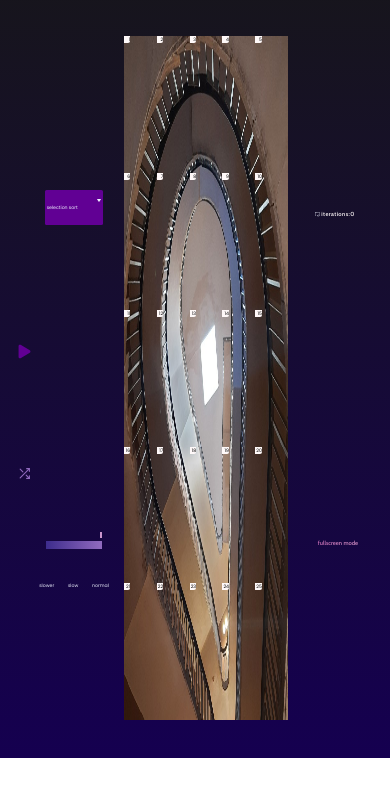
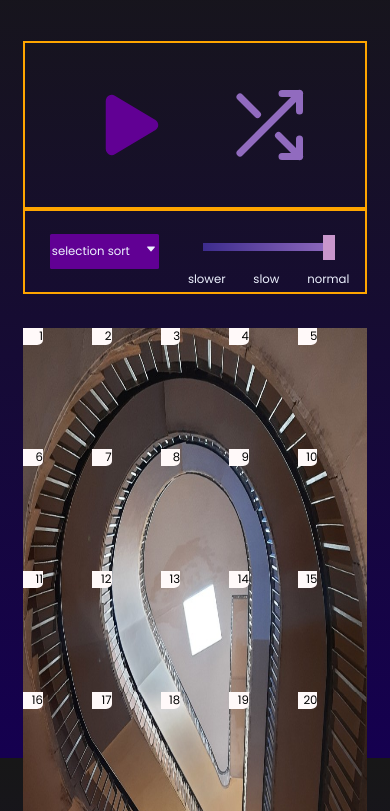
Before and after one commit to sawmill811/sorting-visualiser, a plain HTML site: page index.html in a window 390 px wide. Shown: the part 86-897 px from the top of the page. Before the commit the page ends 844 px from the top, so only its background shows below. Drawn offline with nearby package versions, Linux system fonts and the light colour scheme; a web font is replaced by a local one.

Commit message:
added mobile view, fixed small issues

```diff
--- a/script.js
+++ b/script.js
@@ -1,3 +1,15 @@
+
+var itrs = document.getElementById("itrs");
+var range = document.getElementById("speed-selector");
+var startBtn = document.getElementById("start-btn");
+var startText = document.getElementById("start-text");
+var stopBtn = document.getElementById("stop-btn");
+var sortSelector = document.getElementById("sortAlgo");
+var shufBtn = document.getElementsByClassName("shuffle-btn")[0];
+var shufText = document.getElementById("shuffle-text");
+
+
+
 // fullscreen stuff
 
 document.getElementById("text").addEventListener("click", () => {
@@ -57,6 +69,10 @@ window.onload = loadImages();
 function loadImages(){
     let loading = document.getElementsByClassName("loading")[0];
     loading.style.opacity = 1;
+    startBtn.style.display = "none";
+    startText.style.display = "none";
+    shufBtn.style.display = "none";
+    shufText.style.display = "none";
     var imgArray = [];
     for(let i=1;i<=25;i++) {
         let imgObj = new Image();
@@ -64,6 +80,10 @@ function loadImages(){
         imgArray.push(imgObj);
     }
     imgArray[24].onload = function(){
+        startBtn.style.display = "block";
+        startText.style.display = "block";
+        shufBtn.style.display = "block";
+        shufText.style.display = "block";
         for(let i=1;i<=5;i++){
             let currRow = document.getElementsByClassName("row-"+i)[0];
             currRow.style.opacity = 1;
@@ -71,6 +91,8 @@ function loadImages(){
         loading.style.opacity = 0;
         placeImage(imgArray);
     };
+
+
 }
 
 function placeImage(imgArray){
@@ -95,6 +117,7 @@ var myArray = [1,2,3,4,5,6,7,8,9,10,11,12,13,14,15,16,17,18,19,20,21,22,23,24,25
 
 function shuffleArray() {
     "use strict";
+    stopSort();
     let array = [...myArray];
     // console.log("hey");
     let current = array.length;
@@ -131,12 +154,6 @@ function shuffleArray() {
 
 // border colour options: 0C1E7F, 7900FF, 9145B6, B000B9, 3D2C8D
 
-var itrs = document.getElementById("itrs");
-var range = document.getElementById("speed-selector");
-var startBtn = document.getElementById("start-btn");
-var startText = document.getElementById("start-text");
-var stopBtn = document.getElementById("stop-btn");
-var sortSelector = document.getElementById("sortAlgo");
 
 var delay = 200;
 var stop = false;
--- a/style.css
+++ b/style.css
@@ -54,17 +54,49 @@ a {
     position: absolute;
 }
 
+@media (orientation: portrait) {
+    .navbar {
+        flex-direction: column;
+        /* padding: 2em; */
+    }
+
+    .navbar .homepage {
+        max-width: 100vw;
+        font-size: min(max(5vw,1.8vh), 4vh);
+
+    }
+
+    .navbar #about {
+        margin: 2vh;
+        top: 5vh;
+        right: auto;
+        font-size: min(max(0.6em, 5vw), 2.5vh);
+        /* margin-bottom: 4vh; */
+
+    }
+}
+
 /* content panel */
 
 .panel {
     position: relative;
     height: 90vh;
     display: flex;
+    flex-direction: row;
     justify-content: space-evenly;
     padding: 0 3%;
     user-select: none;
     /* align-items: center; */
     /* border: 4px solid red; */
+}
+@media (orientation: portrait) {
+    .panel {
+        flex-direction: column;
+        height: fit-content;
+        align-items: center;
+        justify-content: space-evenly;
+        padding: 5vh 1vw;
+    }
 }
 
 /* start button panel */
@@ -79,8 +111,19 @@ a {
     align-items: center;
     font-family: "Poppins", sans-serif;
     color: #EEF2FF;
-    /* border: 2px solid orange; */
+    border: 2px solid orange;
     /* background: rgba(234,245,254,0.2); */
+}
+
+@media (orientation: portrait) {
+
+    .panel-start {
+        width: 90%;
+        height: 20vh;
+        flex-direction: row;
+        align-items: centre;
+        justify-content: space-evenly;
+    }
 }
 
 .start-container {
@@ -142,6 +185,28 @@ a {
     opacity: 0.5;
 }
 
+@media (orientation: portrait) {
+
+    .start-btn {
+        width: 80%;
+        min-width: 10vh;
+
+    }
+    .start-container {
+        height: 90%;
+        max-width: 20vw;
+    }
+
+    .start-container:hover::before {
+        filter: blur(min(max(2em,3vh),4vh));
+        opacity: 0.7;
+    }
+
+    #start-text {
+        font-size: min(max(0.6em, 5vw), 2.5vh);
+    }
+}
+
 .shuffle {
     position: relative;
     width: 70%;
@@ -195,6 +260,30 @@ a {
 .shuffle:hover #shuffle-text {
     opacity: 1;
 }
+
+@media (orientation: portrait) {
+    .shuffle {
+        height: 90%;
+        max-width: 15vw;
+    }
+
+    .shuffle-btn {
+        width: 80%;
+        min-width: 10vh;
+    }
+
+    .shuffle:hover::before {
+        filter: blur(min(max(2em,3vh),4vh));
+        opacity: 0.5;
+    }
+
+    #shuffle-text {
+        bottom: -5%;
+
+        font-size: min(max(0.6em, 5vw), 2.5vh);
+    }
+}
+
 /* sorting algo and speed panel */
 
 .panel-L{
@@ -205,7 +294,16 @@ a {
     flex-direction: column;
     justify-content: space-evenly;
     /* background: rgba(234,245,254,0.2); */
-    /* border: 2px solid orange; */
+    border: 2px solid orange;
+}
+
+@media (orientation: portrait) {
+    .panel-L {
+        width: 90%;
+        height: 10vh;
+        flex-direction: row;
+        /* top: 10vh; */
+    }
 }
 
 .panel-L1, .panel-L2 {
@@ -221,6 +319,13 @@ a {
     /* border: 4px solid lightblue; */
 }
 
+@media (orientation: portrait) {
+    .panel-L1 {
+        height: 100%;
+        width: 40%;
+    }
+}
+
 .sort-algo {
     position: relative;
     width: min(max(10em, 10vw), 80%);
@@ -228,6 +333,7 @@ a {
     max-height: 7vh;
     /* border: 2px solid green; */
 }
+
 
 select {
     width: 100%;
@@ -251,6 +357,14 @@ select {
     top:0;
     left:0;
     /* border-radius: 5em; */
+}
+
+
+@media (orientation: portrait) {
+    select {
+        font-size: min(max(1.2vh,0.9rem), 3vw);
+
+    }
 }
 
 /*
@@ -294,6 +408,14 @@ option {
 
 }
 
+@media (orientation: portrait) {
+    #custom-down-arrow {
+        height: 100%;
+        width: min(max(1.2rem, 1vh), 3vw);
+        top: 25%;
+    }
+}
+
 .sort-algo:hover #custom-down-arrow{
     transform: scale(1.2);
     /* top: 20%; */
@@ -305,6 +427,16 @@ option {
     padding: min(max(2em, 2vw), 3vw);
     /* margin: 2em; */
     /* border: 2px solid violet; */
+}
+
+@media (orientation: portrait) {
+    .panel-L2 {
+        height: 100%;
+        width: 50%;
+        padding: min(max(2em, 2vh), 3vw);
+
+    }
+
 }
 
 .speed {
@@ -320,6 +452,12 @@ option {
     height: 1%;
     max-height: 1vh;
     max-width: 14.5vw;
+}
+
+@media (orientation: portrait) {
+    #speed-selector {
+        max-width: 50vw;
+    }
 }
 
 
@@ -370,6 +508,15 @@ input[type=range]::-webkit-slider-thumb {
     background: #C996CC;
     margin-top: -1vh;
 }
+
+@media (orientation: portrait) {
+    input[type=range]::-webkit-slider-thumb {
+        width: 1.2em;
+        height: 2em;
+        max-height: 3vh;max-width: 1.4vh;
+        min-height: 1.2vh; min-width: 0.525vh;
+    }
+}
 /* input[type=range]:hover::-webkit-slider-runnable-track {
     background: #1C0C5B;
 } */
@@ -386,6 +533,15 @@ input[type=range]::-webkit-slider-thumb {
     bottom: 35%;
 }
 
+@media (orientation: portrait) {
+    .speed-labels {
+        width: min(95%, 50vw);
+        font-size: min(max(1.2vh,0.9rem), 3vw);
+        bottom: 5%;
+
+    }
+}
+
 /* image panel */
 
 .panel-M {
@@ -398,6 +554,13 @@ input[type=range]::-webkit-slider-thumb {
     justify-content: center;
     /* background: rgba(234,245,254,0.2); */
     transition: opacity 0.1s ease;
+}
+
+@media (orientation: portrait) {
+    .panel-M {
+        width: 100%;
+        height: 80vh;
+    }
 }
 
 .loading {
@@ -431,13 +594,6 @@ div[id|=col] {
     /* border-top-left-radius: 12%; */
 }
 
-div[id|=col] .sortImage {
-    border: 2px solid yellow;
-    width: 100%;
-    height: 100%;
-    position: absolute;
-}
-
 div[id|=col] #num{
     font-family: "Poppins", sans-serif;
     font-size: min(max(0.8vw,0.9rem), 1.2vw);
@@ -454,6 +610,16 @@ div[id|=col] #num{
     border-bottom-right-radius: 30%;
     /* border-top-left-radius: 30%; */
 }
+
+@media (orientation: portrait) {
+    div[id|=col] #num{
+        width: 30%;
+        max-width: 5vw;
+        font-size: min(max(1.2vh,0.9rem), 3vw);
+    }
+
+}
+
 
 
 
@@ -519,3 +685,25 @@ div[id|=col] #num{
     cursor: pointer;
     user-select: none;
 }
+
+
+@media (orientation: portrait) {
+    .panel-R {
+        width: 90%;
+        height: 20vh;
+    }
+
+    .iterations {
+        height: 80%;
+        font-size: min(max(2vh,1.5rem), 5vw);
+    }
+
+    .iterations .text::before{
+        width: min(max(1.6vh,1.2rem), 4vw);
+        height: min(max(1.6vh,1.2rem), 4vw);
+    }
+
+    .fullscreen {
+        display: none;
+    }
+}
```
